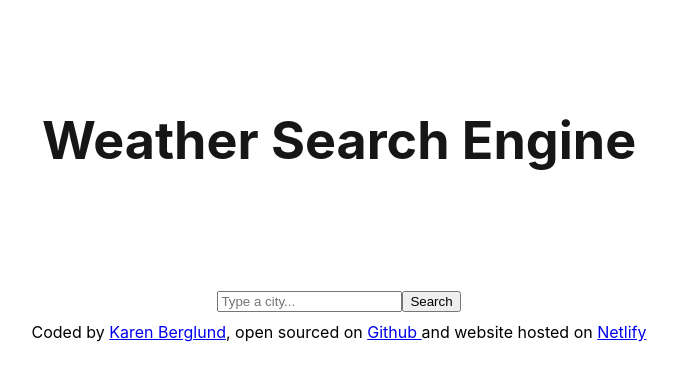
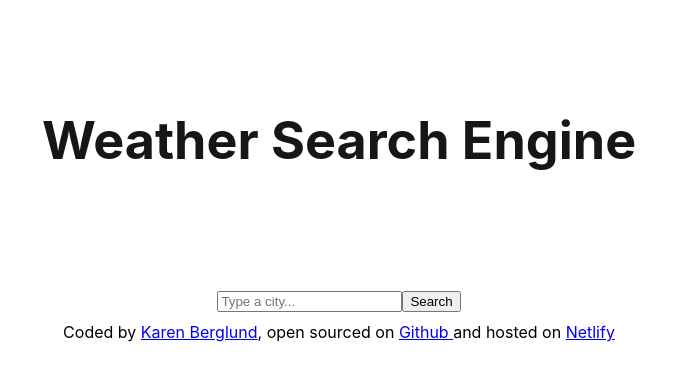
Before and after one commit to Primabratinella/4week-weather-react-app, a React (Create React App) app: page / in a window 1280 px wide. Shown: the top 380 px of the page, without its empty margins (301-979 px from the left). Built offline with nearby package versions, Linux system fonts and the light colour scheme.

Commit message:
Updated Weather React links for Netlify

```diff
--- a/src/WeatherReactLinks.js
+++ b/src/WeatherReactLinks.js
@@ -10,8 +10,8 @@ export default function WeatherReactLinks (){
             <a href="https://github.com/Primabratinella/4week-weather-app.git" target="blank">
             Github {}
             </a>
-            and website hosted on {}
-            <a href="..." target="blank">
+            and hosted on {}
+            <a href="https://4weekweatherreactapp.netlify.app/" target="blank">
                 Netlify
             </a>
         </footer>
```
